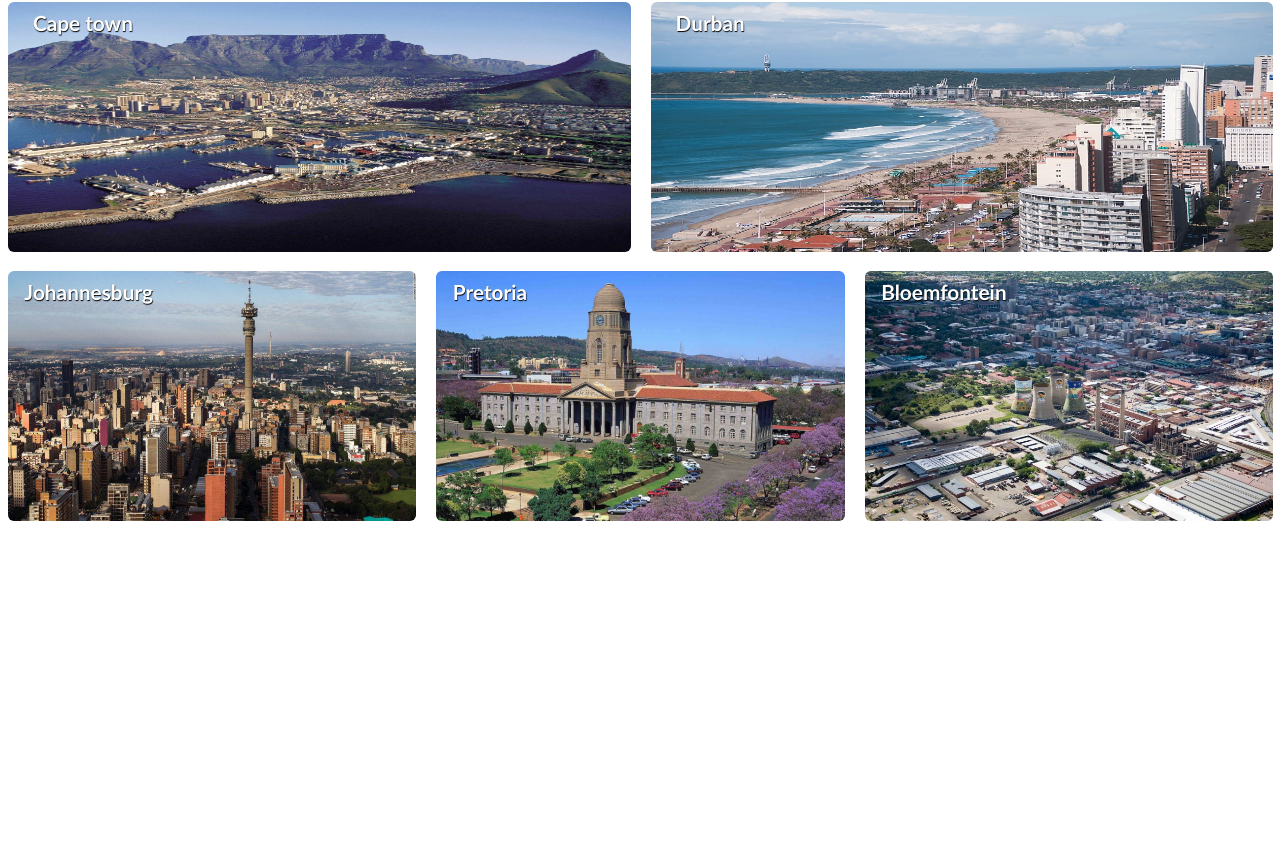
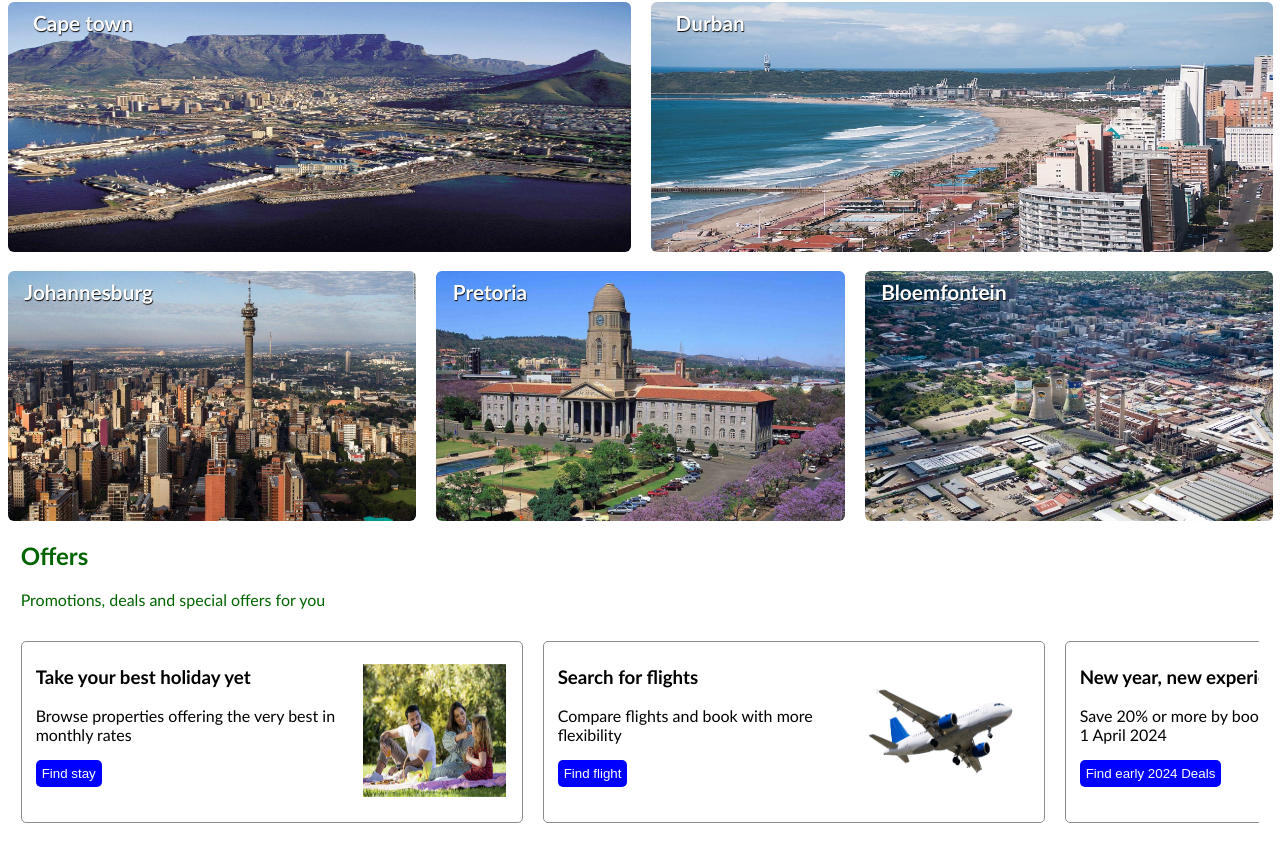
Before and after one commit to johnnyd81/hotel-view, a React (Vite) app: page / in a window 1280 px wide. Shown: the part 355-1210 px from the top of the page. Before the commit the page ends 895 px from the top, so only its background shows below. Built offline with nearby package versions, Linux system fonts and the light colour scheme; sample sign-in values are in the browser's storage.

Commit message:
altered files

```diff
--- /dev/null
+++ b/src/components/offerItem/OfferItem.jsx
@@ -0,0 +1,21 @@
+import React from "react";
+import "./offerItem.css";
+
+const OfferItem = ({ item }) => {
+  return (
+    <div className="slider-item" key={item.id}>
+      <div className="info">
+        <h3 className="slider-title">{item.title}</h3>
+        <p className="slider-subheading">{item.subHeading}</p>
+        <button type="button" className="slider-btn">
+          {item.btnTitle}
+        </button>
+      </div>
+      <div className="slider-img-box">
+        <img src={item.itemImg} alt="holiday-pic" className="slider-img" />
+      </div>
+    </div>
+  );
+};
+
+export default OfferItem;
--- /dev/null
+++ b/src/components/offerItem/offerItem.css
@@ -0,0 +1,44 @@
+.offer-slider {
+  display: flex;
+  width: 1550px;
+  gap: 20px;
+  margin: 0 auto;
+  overflow-y: hidden;
+}
+
+.slider-item {
+  display: flex;
+  align-items: center;
+  width: 500px;
+  background-color: #fff;
+  height: 180px;
+  border-radius: 5px;
+  border: 1px solid rgb(141, 140, 140);
+}
+
+.slider-item button {
+  color: #fff;
+  background-color: blue;
+  border: none;
+  padding: 6px;
+  border-radius: 5px;
+  font-weight: 400;
+  cursor: not-allowed;
+}
+
+.info {
+  height: 170px;
+  padding-left: 14px;
+}
+
+.slider-img-box {
+  width: 200px;
+  height: 190px;
+  margin-left: 10px;
+}
+
+.slider-img {
+  height: 70%;
+  width: 90%;
+  margin-top: 27px;
+}
--- /dev/null
+++ b/src/components/offers/OfferSlider.jsx
@@ -0,0 +1,46 @@
+import React from "react";
+import "./offer.css";
+import OfferItem from "../offerItem/OfferItem";
+
+const OfferSlider = () => {
+  const itemDetails = [
+    {
+      title: "Take your best holiday yet",
+      subHeading: "Browse properties offering the very best in monthly rates",
+      btnTitle: "Find stay",
+      itemImg: "images/family.jpeg",
+      id: 0,
+    },
+    {
+      title: "Search for flights",
+      subHeading: "Compare flights and book with more flexibility",
+      btnTitle: "Find flight",
+      itemImg: "images/airplane.png",
+      id: 1,
+    },
+    {
+      title: "New year, new experiences",
+      subHeading: "Save 20% or more by booking a stay before 1 April 2024",
+      btnTitle: "Find early 2024 Deals",
+      itemImg: "images/family-trip.jpeg",
+      id: 2,
+    },
+  ];
+  return (
+    <div className="offer-main">
+      <div className="offer-heading">
+        <h2>Offers</h2>
+        <p>Promotions, deals and special offers for you</p>
+      </div>
+      <div className="offer-container">
+        <div className="offer-slider">
+          {itemDetails.map((item) => (
+            <OfferItem key={item.id} item={item} />
+          ))}
+        </div>
+      </div>
+    </div>
+  );
+};
+
+export default OfferSlider;
--- /dev/null
+++ b/src/components/offers/offer.css
@@ -0,0 +1,20 @@
+.offer-container {
+  box-sizing: border-box;
+  width: 98%;
+  overflow: auto;
+  margin: 2rem auto;
+  font-family: "Trebuchet MS", "Lucida Sans Unicode", "Lucida Grande",
+    "Lucida Sans", Arial, sans-serif;
+}
+
+.offer-container::-webkit-scrollbar {
+  display: none;
+}
+
+.offer-heading {
+  width: 98%;
+  font-family: "Trebuchet MS", "Lucida Sans Unicode", "Lucida Grande",
+    "Lucida Sans", Arial, sans-serif;
+  margin: 0 auto;
+  color: darkgreen;
+}
--- a/src/pages/main/Main.jsx
+++ b/src/pages/main/Main.jsx
@@ -1,4 +1,6 @@
 import Destination from "../../components/destination/Destination";
+import OfferSlider from "../../components/offers/OfferSlider";
+
 import Header from "../../components/header/Header";
 
 // main page component
@@ -7,6 +9,7 @@ const Main = () => {
     <div>
       <Header />
       <Destination />
+      <OfferSlider />
     </div>
   );
 };
```
Also changed, not shown: src/components/plannerItem/PlannerItem.jsx (added, +14 -0 lines), src/components/plannerItem/plannerItem.css (added, +30 -0 lines), src/components/tripPlanner/TripPlanner.jsx (added, +86 -0 lines), src/components/tripPlanner/tripPlanner.css (added, +15 -0 lines), src/components/slider/Slider.jsx (deleted).
